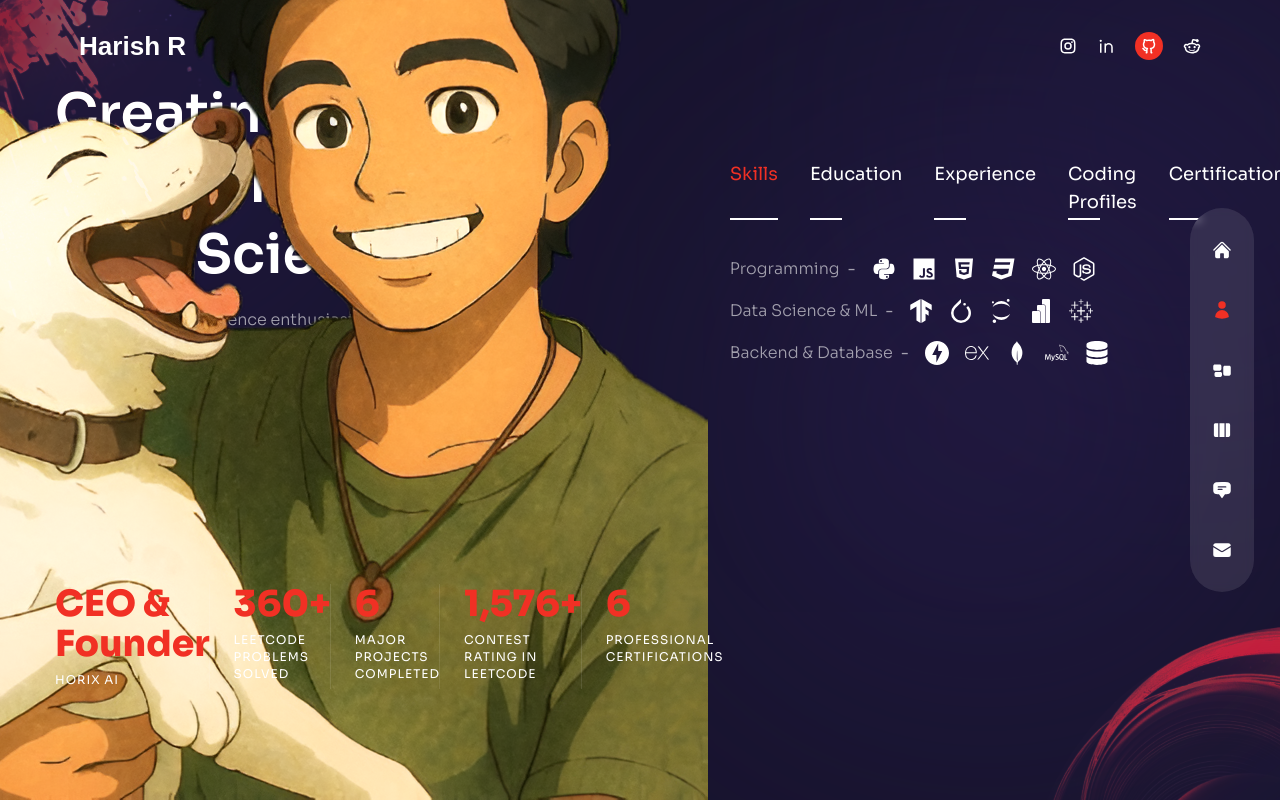
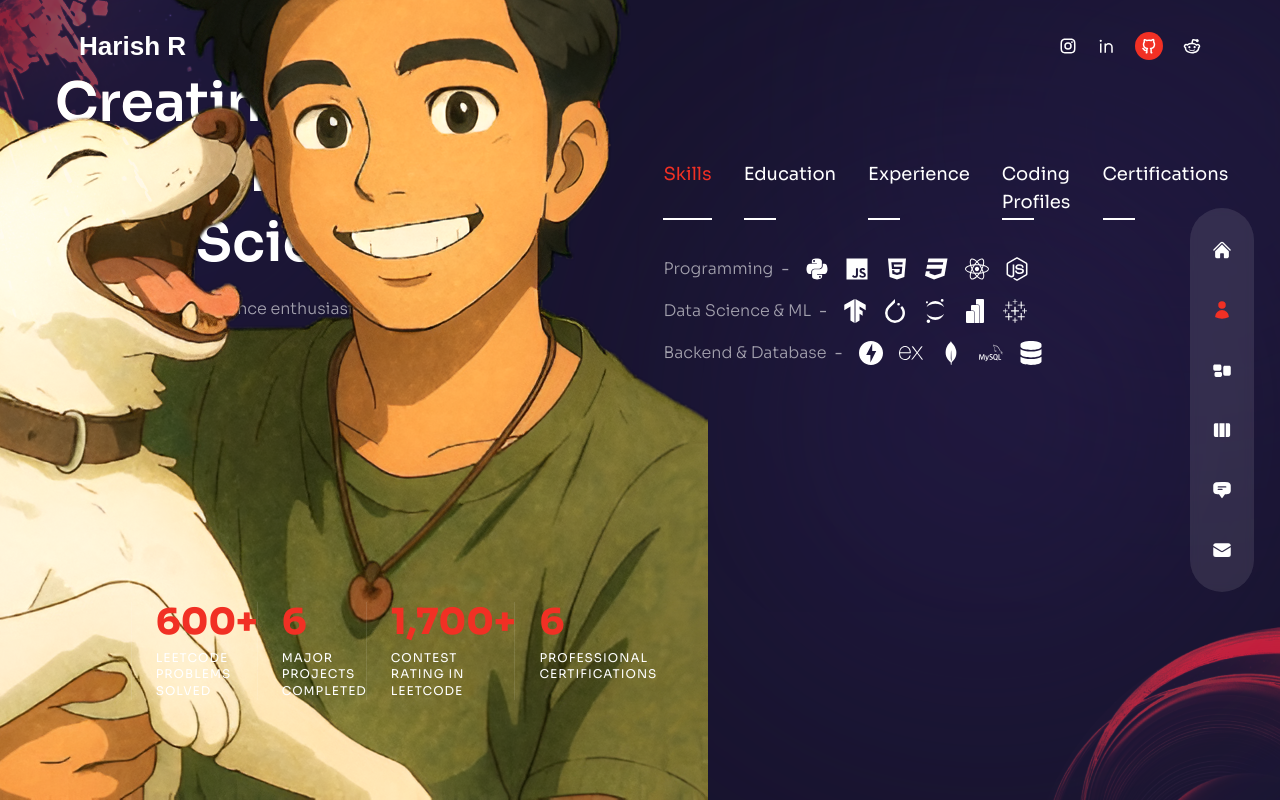
Before and after one commit to Harish24-10-2005/Portfolio, a Next.js app: page /about in a window 1280 px wide. Built offline with nearby package versions, Linux system fonts and the light colour scheme.

Commit message:
Revise personal description and update count metrics
Updated personal description and modified count values.

```diff
--- a/pages/about/index.jsx
+++ b/pages/about/index.jsx
@@ -172,7 +172,7 @@ const About = () => {
             animate="show"
             className="max-w-[500px] mx-auto xl:mx-0 mb-6 xl:mb-12 px-2 xl:px-0"
           >
-I’m an AI and Data Science enthusiast and the founder of Horix AI—an agentic platform under development—driven to innovate with autonomous systems and smart tech solutions. With hands-on expertise in the MERN stack, machine learning, and AI, I’ve developed a patented 3D motion-capture pipeline, AI-driven video-generation tools, and intelligent smart-farming systems. I thrive on building impactful products that blend deep technical skills with entrepreneurial vision.          </motion.p>
+I’m an AI and Data Science enthusiast and Developing a project Horix AI—an agentic platform under development—driven to innovate with autonomous systems and smart tech solutions. With hands-on expertise in the MERN stack, machine learning, and AI, I’ve developed a patented 3D motion-capture pipeline, AI-driven video-generation tools, and intelligent smart-farming systems. I thrive on building impactful products that blend deep technical skills with entrepreneurial vision.          </motion.p>
 
           {/* counters */}
           <motion.div
@@ -183,17 +183,11 @@ I’m an AI and Data Science enthusiast and the founder of Horix AI—an agentic
           >
             <div className="flex flex-1 xl:gap-x-6">
             <div className="relative flex-1 after:w-[1px] after:h-full after:bg-white/10 after:absolute after:top-0 after:right-0">
-                <div className="text-2xl xl:text-4xl font-extrabold text-accent mb-2">
-                CEO & Founder
-                </div>
-                <div className="text-xs uppercase tracking-[1px] leading-[1.4] max-w-[100px]">
-                Horix Ai
-                </div>
               </div>
               {/* leetcode */}
               <div className="relative flex-1 after:w-[1px] after:h-full after:bg-white/10 after:absolute after:top-0 after:right-0">
                 <div className="text-2xl xl:text-4xl font-extrabold text-accent mb-2">
-                  <CountUp start={0} end={360} duration={5} />+
+                  <CountUp start={0} end={600} duration={5} />+
                 </div>
                 <div className="text-xs uppercase tracking-[1px] leading-[1.4] max-w-[100px]">
                   Leetcode Problems Solved
@@ -213,7 +207,7 @@ I’m an AI and Data Science enthusiast and the founder of Horix AI—an agentic
               {/* skillrack */}
               <div className="relative flex-1 after:w-[1px] after:h-full after:bg-white/10 after:absolute after:top-0 after:right-0">
                 <div className="text-2xl xl:text-4xl font-extrabold text-accent mb-2">
-                  <CountUp start={0} end={1576} duration={5} />+
+                  <CountUp start={0} end={1700} duration={5} />+
                 </div>
                 <div className="text-xs uppercase tracking-[1px] leading-[1.4] max-w-[100px]">
                   Contest Rating in leetcode
```
